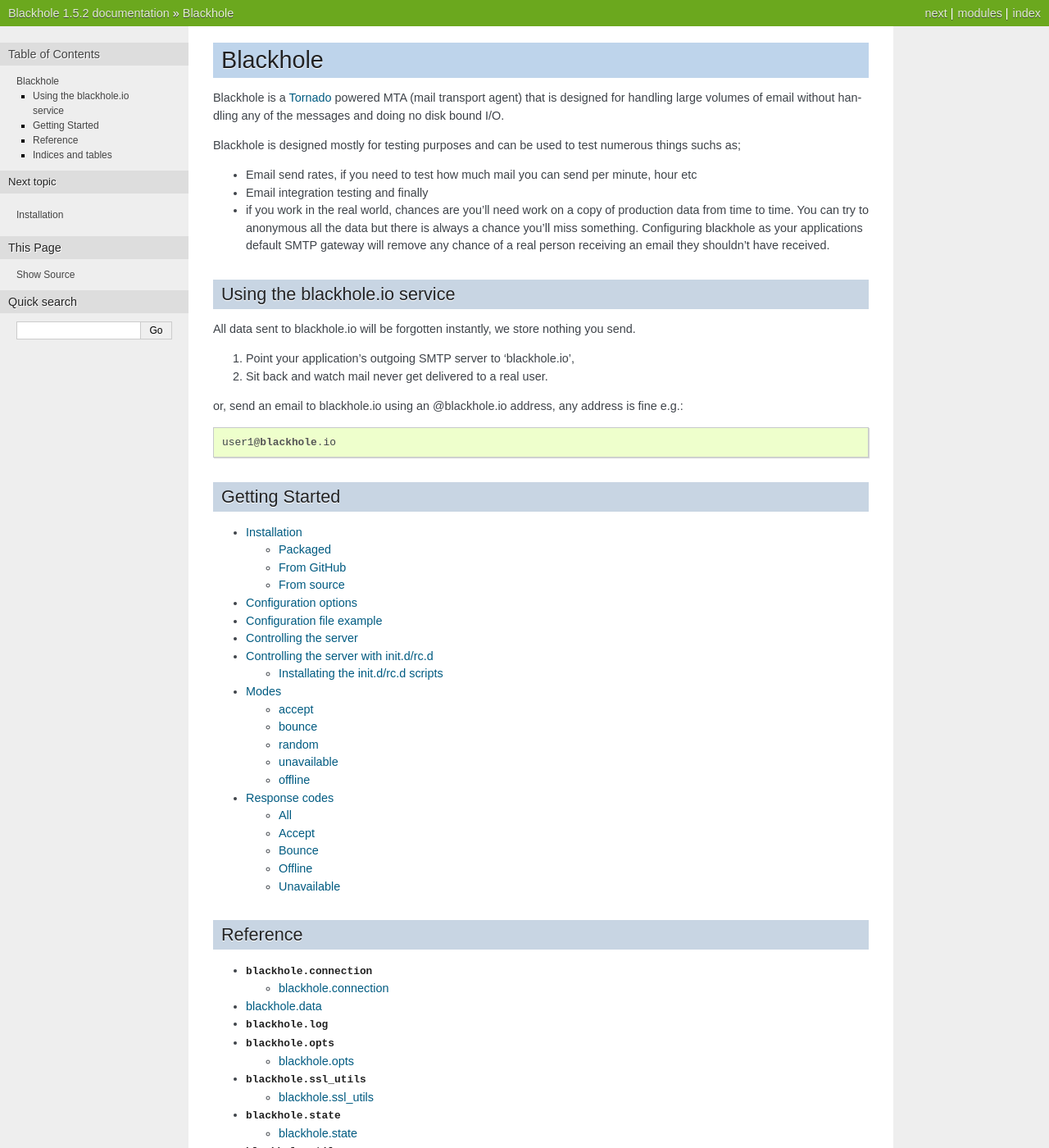
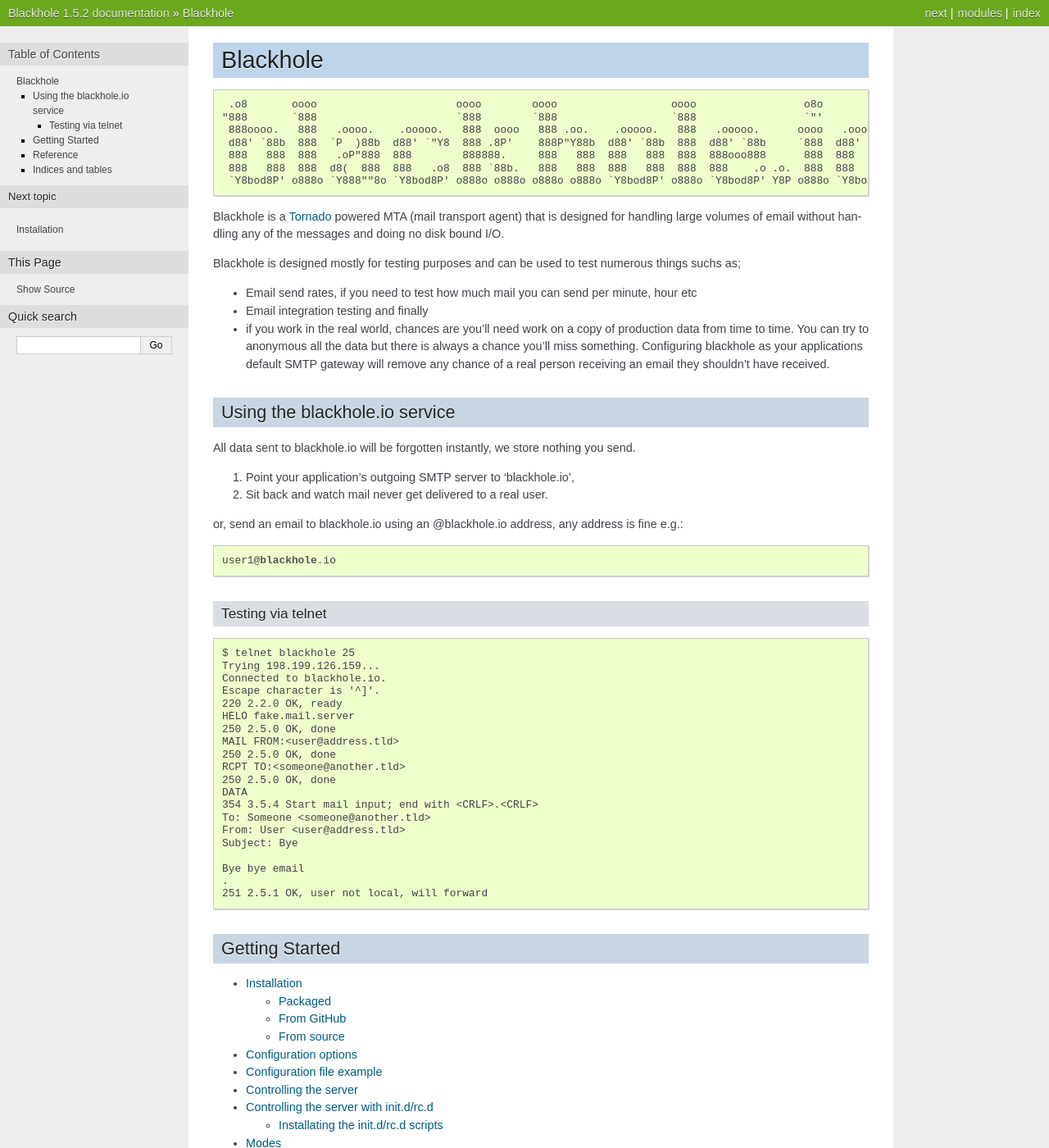
Before and after one commit to kura/blackhole, a Sphinx documentation site: the page built from docs/source/index.rst, in a window 1280 px wide and 1400 px high. Shown: the whole window at 82% size. Built offline with Sphinx 7.4.7, drawn with Linux system fonts in a browser that asks for light colours.

Commit message:
Added a section on telnet and blackhole's ASCII logo

```diff
--- a/docs/source/index.rst
+++ b/docs/source/index.rst
@@ -1,6 +1,16 @@
 =========
 Blackhole
 =========
+
+::
+
+     .o8       oooo                      oooo        oooo                  oooo                 o8o
+    "888       `888                      `888        `888                  `888                 `"'
+     888oooo.   888   .oooo.    .ooooo.   888  oooo   888 .oo.    .ooooo.   888   .ooooo.      oooo   .ooooo.
+     d88' `88b  888  `P  )88b  d88' `"Y8  888 .8P'    888P"Y88b  d88' `88b  888  d88' `88b     `888  d88' `88b
+     888   888  888   .oP"888  888        888888.     888   888  888   888  888  888ooo888      888  888   888
+     888   888  888  d8(  888  888   .o8  888 `88b.   888   888  888   888  888  888    .o .o.  888  888   888
+     `Y8bod8P' o888o `Y888""8o `Y8bod8P' o888o o888o o888o o888o `Y8bod8P' o888o `Y8bod8P' Y8P o888o `Y8bod8P'
 
 Blackhole is a `Tornado`_ powered MTA (mail transport agent) that is designed
 for handling large volumes of email without handling any of the messages and
@@ -26,6 +36,32 @@
 or, send an email to blackhole.io using an @blackhole.io address, any address is fine e.g.::
 
     user1@blackhole.io
+
+Testing via telnet
+------------------
+
+::
+
+    $ telnet blackhole 25
+    Trying 198.199.126.159...
+    Connected to blackhole.io.
+    Escape character is '^]'.
+    220 2.2.0 OK, ready
+    HELO fake.mail.server
+    250 2.5.0 OK, done
+    MAIL FROM:<user@address.tld>
+    250 2.5.0 OK, done
+    RCPT TO:<someone@another.tld>
+    250 2.5.0 OK, done
+    DATA
+    354 3.5.4 Start mail input; end with <CRLF>.<CRLF>
+    To: Someone <someone@another.tld>
+    From: User <user@address.tld>
+    Subject: Bye
+
+    Bye bye email
+    .
+    251 2.5.1 OK, user not local, will forward
 
 Getting Started
 ===============
```
